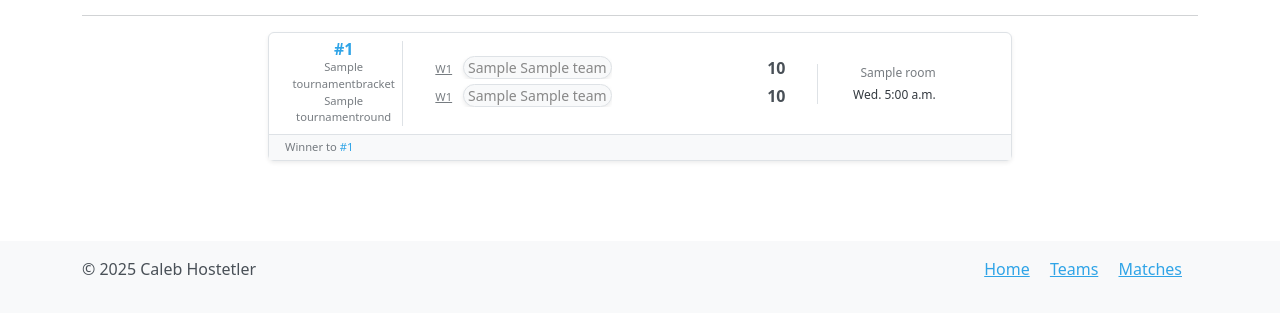
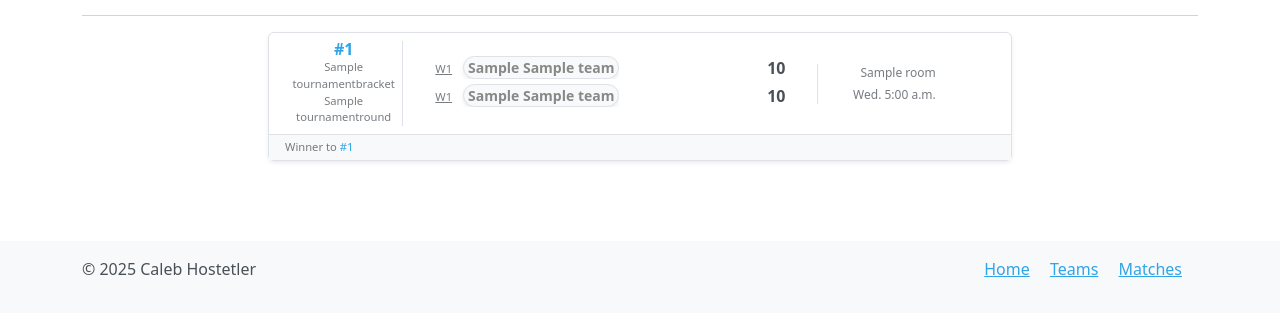
Before and after one commit to chostetler/tourneyman, a Django app: page /rooms/1/ in a window 1280 px wide. Shown: the part 501-814 px from the top of the page. Run offline with Django 5.2, Linux system fonts and the light colour scheme; tables that the repository leaves empty hold one stand-in row (values such as "Sample post"); some libraries are stand-ins or nearby versions.

Commit message:
A few more formatting changes

```diff
--- a/matches/templates/matches.html
+++ b/matches/templates/matches.html
@@ -28,7 +28,7 @@
     <h4> {{round.grouper}} </h4>
     <div class="list-group" style="margin: 10px">
         {% for match in round.list %}
-            {% include "scorebug-result.html" %}
+            {% include "scorebug-skinny.html" %}
         {% endfor %}
     </div>
 {%endfor%}
@@ -38,7 +38,7 @@
 {% if complete_matches %}
     <div class="list-group" style="margin: 10px">
         {% for match in complete_matches %}
-            {% include "scorebug-skinny.html" %}
+            {% include "scorebug-result.html" %}
         {% endfor %}
     </div>
 {% endif %}
--- a/matches/templates/scorebug-skinny.html
+++ b/matches/templates/scorebug-skinny.html
@@ -19,7 +19,13 @@
                         </span>
                         {% include "team-badge.html" with team=match.home_team %}
                     </div>
-                    <span class="fw-bold ms-2">{{ match.home_score|default:"0" }}</span>
+                    <span class="fw-bold ms-2">
+                        {% if match.home_score %}
+                        {{ match.home_score }}
+                        {% else %}
+                        <span class="fw-light fst-italic"> TBD </span>
+                        {% endif %}
+                    </span>
                 </div>
                 <div class="d-flex justify-content-between align-items-center mb-1 rounded px-3" style="{% if match.is_won_by_away_team %} background-color: #EFE {% endif %}">
                     <div class="text-truncate small">
@@ -30,16 +36,26 @@
                         {% endif %}
                         {% include "team-badge.html" with team=match.away_team %}
                     </div>
-                    <span class="fw-bold ms-2">{{ match.away_score|default:"0" }}</span>
+                    <span class="fw-bold ms-2">
+                        {% if match.away_score %}
+                        {{ match.away_score }}
+                        {% else %}
+                        <span class="fw-light fst-italic"> TBD </span>
+                        {% endif %}
+                    </span>
                 </div>
 
             </div>
             <div class="col-md-2 text-end border-start ps-2 ps-md-3 d-none d-md-block" style="font-size: 0.75rem;">
                 <div class="text-truncate text-muted">
+                {% if match.room %}
                     <i class="fa-solid fa-location-dot fa-xs"></i> {{ match.room.name }}
+                {% endif %}
                 </div>
-                <div class="text-dark mt-1">
+                <div class="text-muted mt-1">
+                {% if match.timeslot%}
                     <i class="fa-solid fa-clock fa-xs"></i> {{ match.start_time|date:"D. g:i a" }}
+                {% endif %}
                 </div>
             </div>
         </div>
--- a/matches/templates/team-badge.html
+++ b/matches/templates/team-badge.html
@@ -1,7 +1,7 @@
 {% if team %}
-<span class="border rounded-pill font-weight-bold d-inline-block bg-light shadow-sm">
+<span class="border rounded-pill fw-bold d-inline-block bg-light shadow-sm">
     <a class="m-1" style="color: {{ team.region.color }}; text-decoration: none" href="{% url 'team_detail' team.id %}"> {{ team.display_name }} </a>
 </span>
 {% else %}
-<span class="border rounded font-weight-bold" style="color: black; text-decoration: none"> TBD </span>
+<span class="font-weight-bold" style="color: black; text-decoration: none"> TBD </span>
 {% endif %}
```
